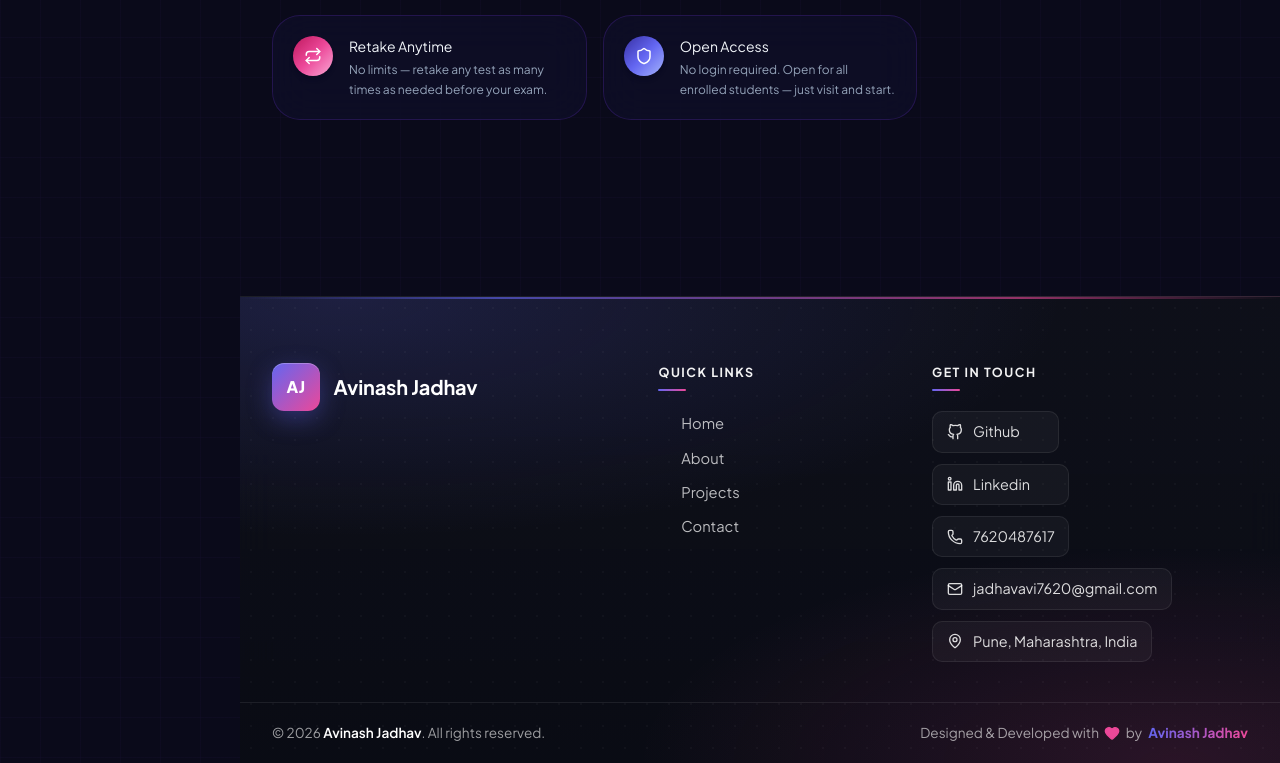
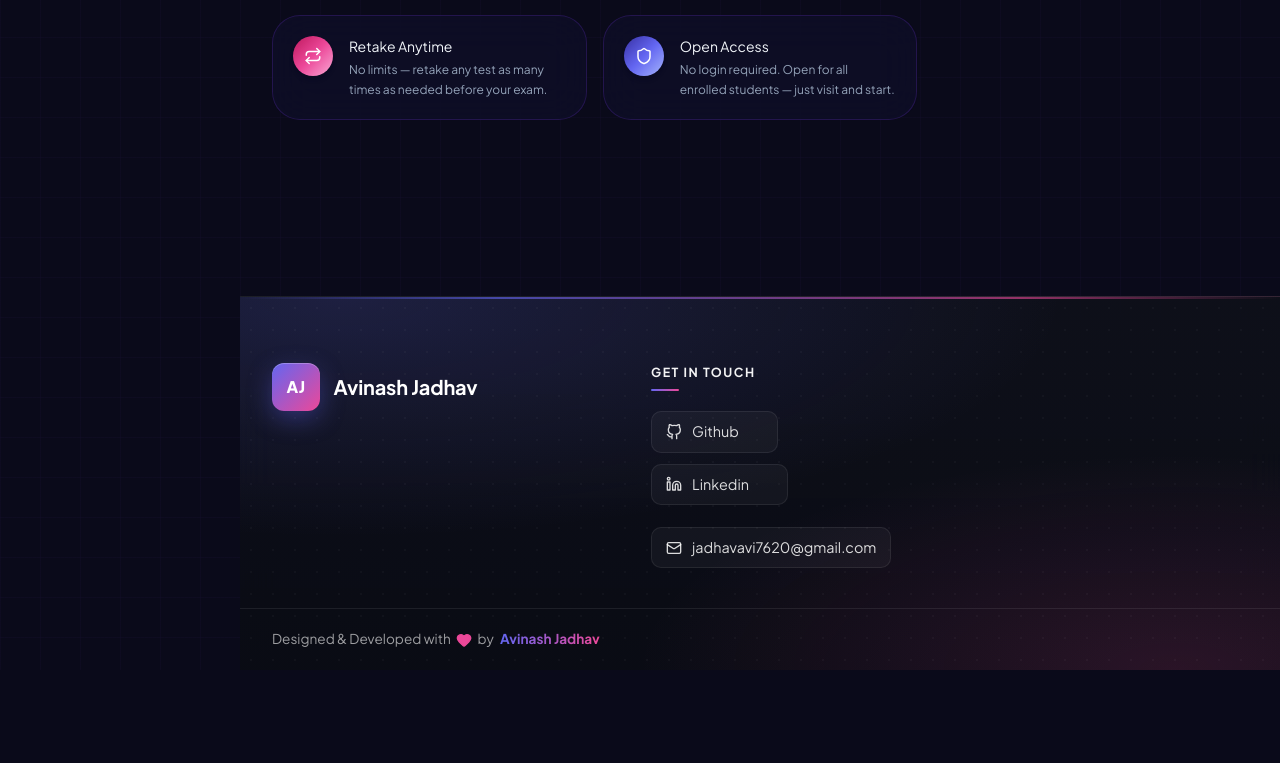
Before and after one commit to Avi7620/PGCP_AI_MCQ_BY_AVINASH, a Next.js app: page / in a window 1280 px wide. Shown: the part 1563-2326 px from the top of the page. After the commit the page ends 2233 px from the top, so only its background shows below. Built offline with nearby package versions, Linux system fonts and the light colour scheme.

Commit message:
python files added

```diff
--- a/src/components/Footer.tsx
+++ b/src/components/Footer.tsx
@@ -27,7 +27,7 @@ const Footer: React.FC = () => {
         </div>
 
         {/* Quick Links */}
-        <div className="footer-col">
+        {/* <div className="footer-col">
           <h4 className="footer-heading">Quick Links</h4>
           <ul className="footer-links">
             <li><a href="/" data-testid="footer-link-home">Home</a></li>
@@ -35,7 +35,7 @@ const Footer: React.FC = () => {
             <li><a href="/projects" data-testid="footer-link-projects">Projects</a></li>
             <li><a href="/contact" data-testid="footer-link-contact">Contact</a></li>
           </ul>
-        </div>
+        </div> */}
 
         {/* Contact */}
         <div className="footer-col">
@@ -68,14 +68,7 @@ const Footer: React.FC = () => {
               </a>
             </li>
             <li>
-              <a
-                href="tel:7620487617"
-                className="footer-contact-link"
-                data-testid="footer-phone-link"
-              >
-                <Phone size={16} />
-                <span>7620487617</span>
-              </a>
+
             </li>
             <li>
               <a
@@ -87,21 +80,14 @@ const Footer: React.FC = () => {
                 <span>jadhavavi7620@gmail.com</span>
               </a>
             </li>
-            <li>
-              <div className="footer-contact-link footer-contact-static">
-                <MapPin size={16} />
-                <span>Pune, Maharashtra, India</span>
-              </div>
-            </li>
+
           </ul>
         </div>
       </div>
 
       {/* Bottom strip */}
       <div className="footer-bottom">
-        <p className="footer-copy">
-          © {year} <strong>Avinash Jadhav</strong>. All rights reserved.
-        </p>
+
         <p className="footer-made">
           Designed &amp; Developed with <Heart size={14} className="footer-heart" /> by{' '}
           <span className="footer-author">Avinash Jadhav</span>
```
